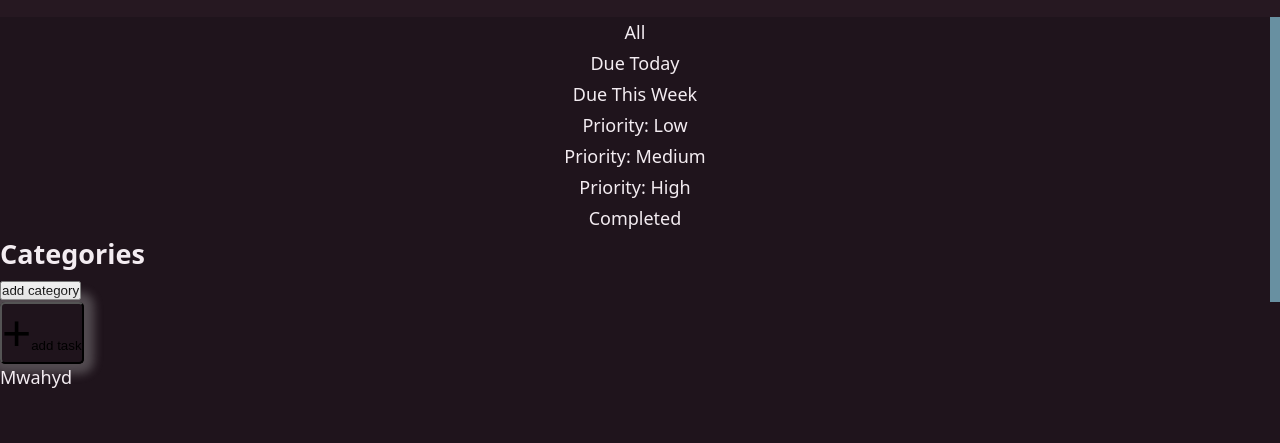
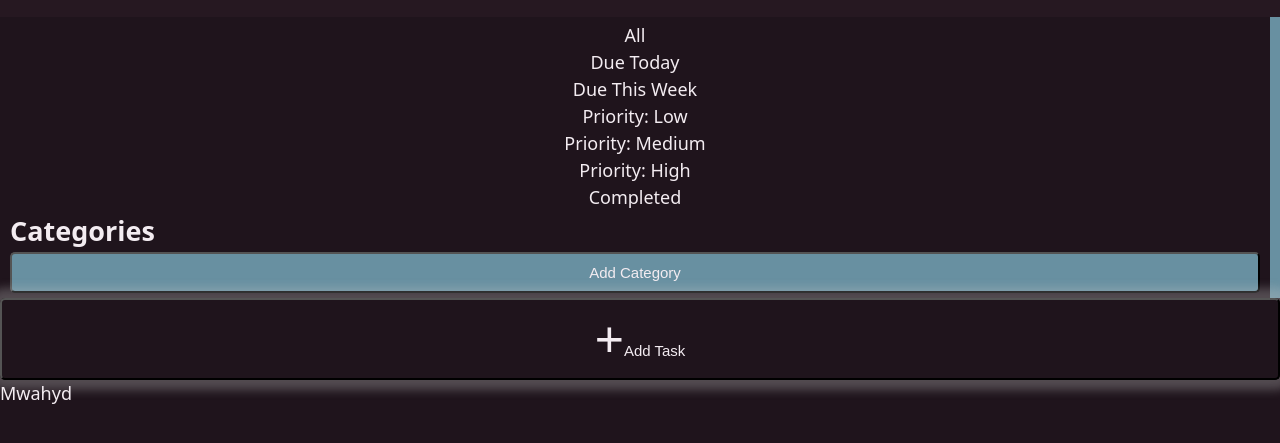
Before and after one commit to mwahyd/reminders, a website built with webpack: page src/template.html in a window 1280 px wide. Shown: the part 83-526 px from the top of the page. Built offline with nearby package versions, Linux system fonts and the light colour scheme; files whose address does not match are found by name.

Commit message:
add general properties to .btn class

```diff
--- a/src/style.css
+++ b/src/style.css
@@ -39,7 +39,7 @@ body {
 }
 
 .main-grid {
-  border: 2px solid red;
+  /* border: 2px solid red; */
   display: grid;
   grid-template-columns: 180px minmax(300px, 3fr);
 }
@@ -61,17 +61,36 @@ header {
 
 /* aside */
 #sidebar {
+  padding: 5px 10px;
   border-right: 10px solid #6890a1;
 }
 
 .nav-item {
-  padding: 2px 10px;
   text-align: center;
 }
 
 .nav-item:hover {
   background-color: #6890a1;
   cursor: pointer;
+}
+
+#sec-header {
+  letter-spacing: 4px;
+}
+
+/* buttons */
+.btn {
+  padding: 10px;
+  width: 100%;
+  font-size: 1.5rem;
+  text-transform: capitalize;
+  color: #f3ecf1;
+  background-color: #6890a1;
+  border-radius: 5px;
+}
+
+.btn:hover {
+  background-color: #445c66;
 }
 
 .add.btn {
@@ -144,6 +163,7 @@ header {
   border-top: 3px dashed #6890a1;
   border-bottom: 3px dashed #6890a1;
   border-left: 3px dashed #6890a1;
+
   .del-btn {
     display: inline-block;
   }
```
